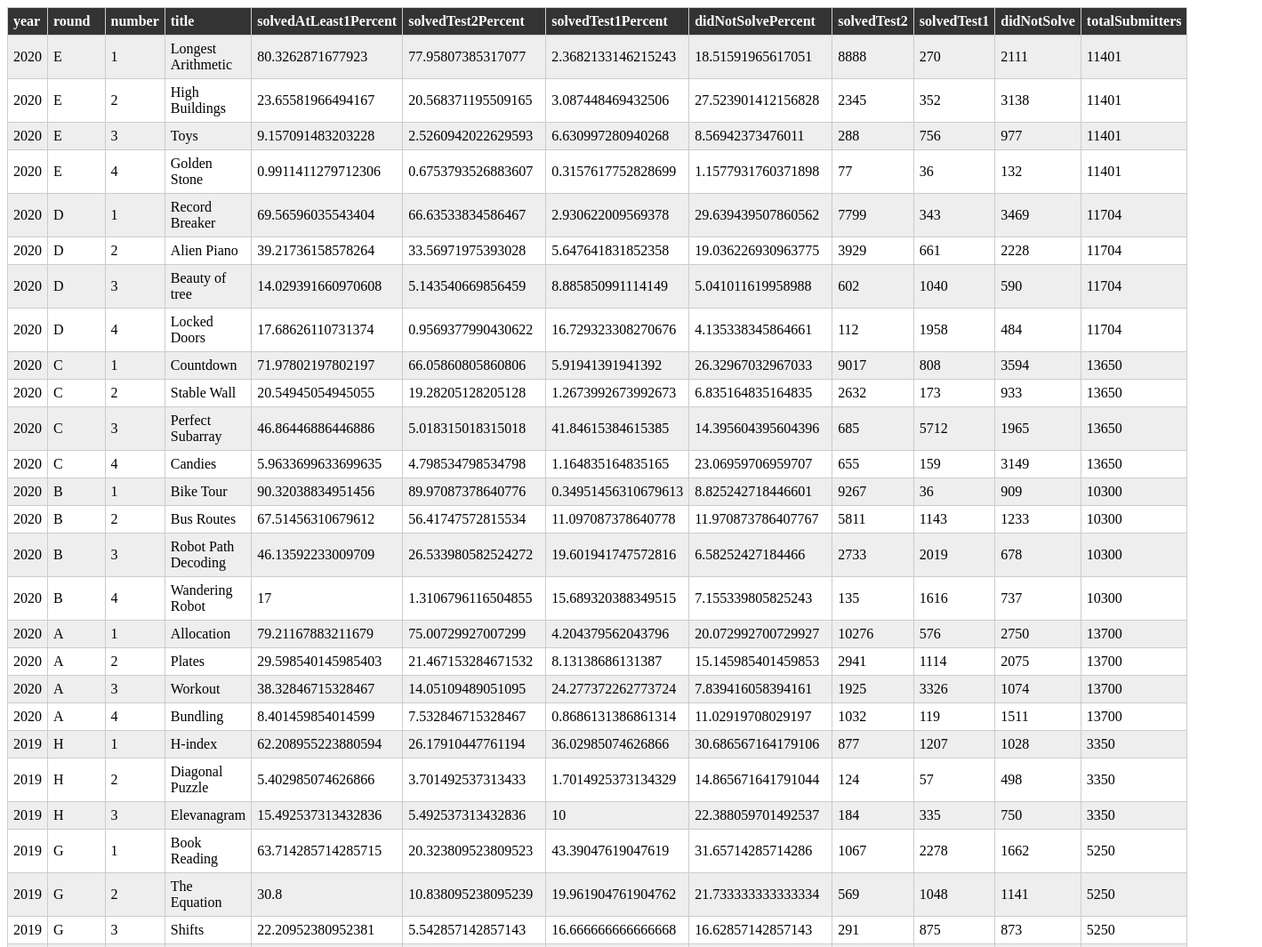
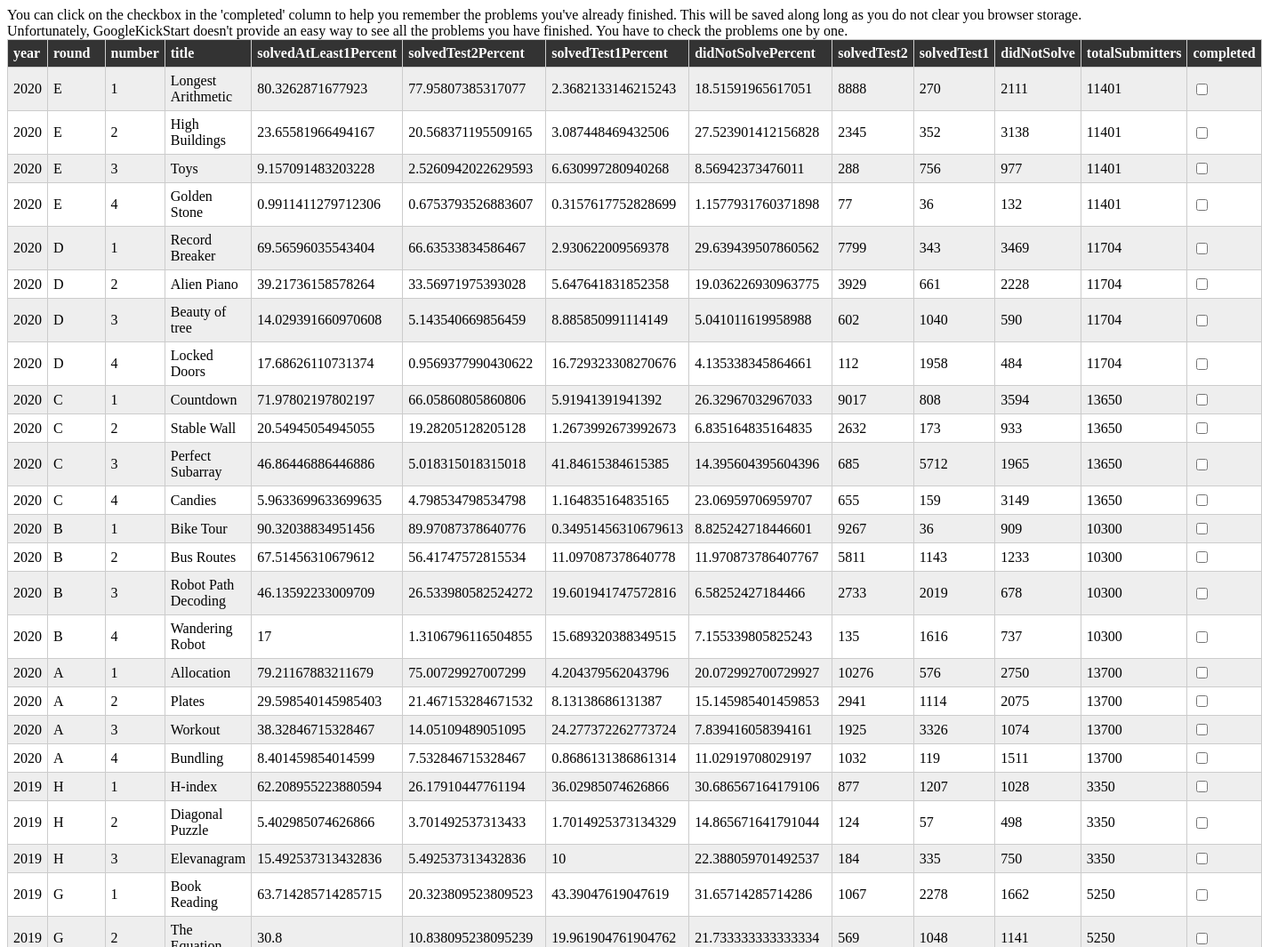
Before and after one commit to josephmate/GoogleKickStartStats, a plain HTML site: page index.html in a window 1280 px wide. Shown: the top 1065 px of the page at 89% size, 1419 px wide, since content can reach past the window. Drawn offline with nearby package versions, Linux system fonts and the light colour scheme.

Commit message:
add checkbox for users to track the problems they completed

```diff
--- a/index.html
+++ b/index.html
@@ -41,6 +41,10 @@
 </head>
 
 <body>
+    You can click on the checkbox in the 'completed' column to help you remember the problems you've already finished.
+    This will be saved along long as you do not clear you browser storage.
+    Unfortunately, GoogleKickStart doesn't provide an easy way to see all the problems you have finished.
+    You have to check the problems one by one.
     <div id="problemStats">
     </div>
 
@@ -67,6 +71,12 @@
                 row.solvedAtLeast1Percent = 100 * (row.solvedTest2+row.solvedTest1) / row.totalSubmitters;
                 row.solvedTest1Percent = 100 * row.solvedTest1 / row.totalSubmitters;
                 row.didNotSolvePercent = 100 * row.didNotSolve / row.totalSubmitters;
+
+                var settingName = row.year + "-" + row.round + "-" + row.number;
+                var loadedString = localStorage.getItem(settingName);
+                if (loadedString) {
+                    row.completed = loadedString;
+                }
             });
 
             //********* - START TABLE - *********
@@ -75,7 +85,7 @@
             var table = d3.select('#problemStats').append('table');
             var titles = ["year", "round", "number", "title",
                 "solvedAtLeast1Percent", "solvedTest2Percent", "solvedTest1Percent", "didNotSolvePercent",
-                "solvedTest2", "solvedTest1", "didNotSolve", "totalSubmitters"];
+                "solvedTest2", "solvedTest1", "didNotSolve", "totalSubmitters", "completed"];
             var headers = table.append('thead').append('tr')
                 .selectAll('th')
                 .data(titles).enter()
@@ -126,24 +136,37 @@
                     return titles.map(function (key, i) {
                         return {
                             'value': d[key],
-                            'name': d
+                            'name': key,
+                            'data': d
                         };
                     });
-                }).enter()
+                })
+                .enter()
                 .append('td')
-                .attr('data-th', function (d) {
-                    return d.name;
+                .attr('class', function (d) {
+                    return d.name + "Class";
                 })
                 .text(function (d) {
-                    console.log("typeof(" + d.value + "): " + typeof (d.value));
                     if (typeof (d.value) == "object") {
-                        console.log("Yippee it's an object");
                         return timeformat(d.value)
+                    } else if (d.name === "completed") {
                     } else {
                         return d.value
                     }
                 });
-
+            rows.selectAll(".completedClass")
+                .append("input")
+                .attr("checked", function (d) {
+                    if (d.value == "true")
+                        return true;
+                    else
+                        return undefined;
+                })
+                .attr("type", "checkbox")
+                .on("change", function(d, i, more) {
+                    var settingName = d.data.year + "-" + d.data.round + "-" + d.data.number;
+                    localStorage.setItem(settingName, more[0].checked);
+                });
             //********* - END TABLE - *********
         });
     </script>
```
